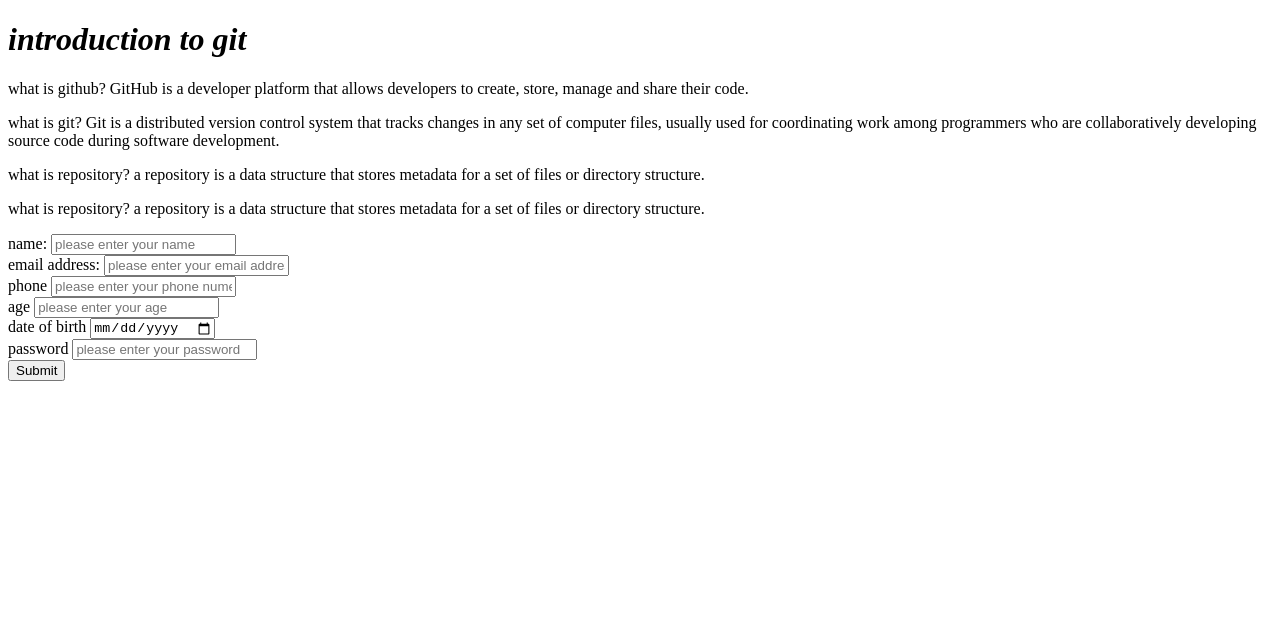
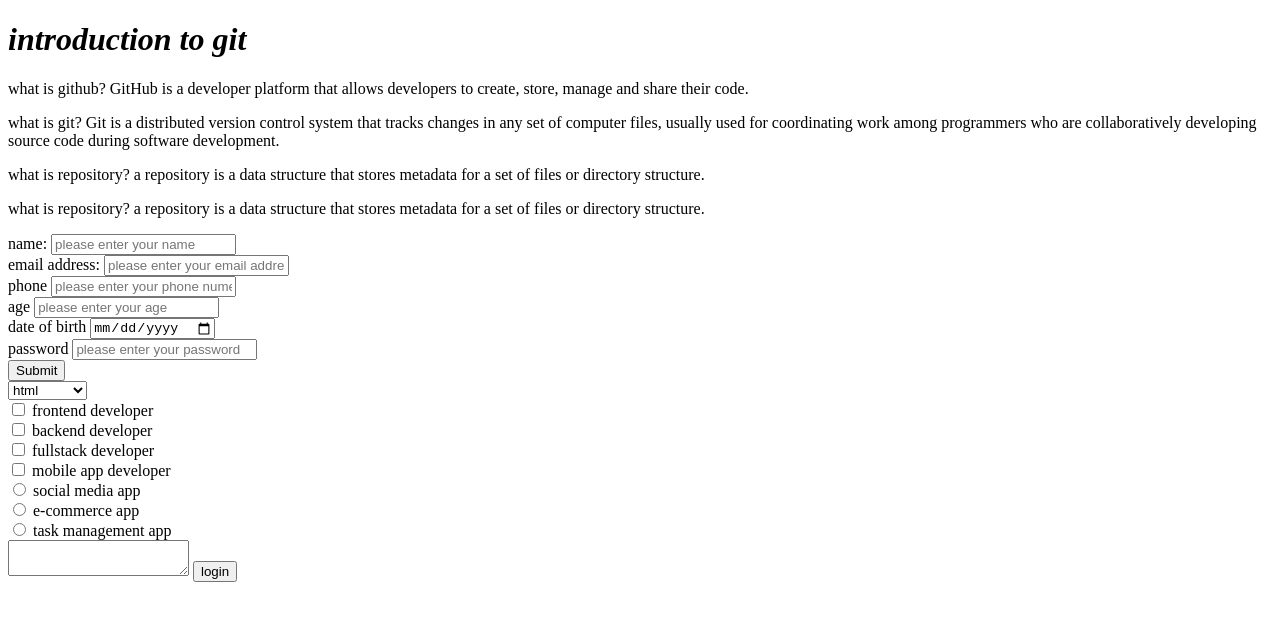
Before and after one commit to ehisitua/head-tags-...intro-to-git-hub, a plain HTML site: page index.html in a window 1280 px wide. Drawn offline with Linux system fonts and the light colour scheme.

Commit message:
form element updated

```diff
--- a/index.html
+++ b/index.html
@@ -38,6 +38,45 @@
 
 </form>
 
+<form action="">
+    <select name="" id="">
+        <option value="">html</option>
+        <option value="">css</option>
+        <option value="">javascript</option>
+        <option value="">database</option>
+    </select>
+
+    <div>
+        <input type="checkbox">
+        <label for="">frontend developer</label><br>
+
+        <input type="checkbox">
+        <label for="">backend developer</label><br>
+
+        <input type="checkbox">
+        <label for="">fullstack developer</label><br>
+
+        <input type="checkbox">
+        <label for="">mobile app developer</label>
+    </div>
+
+    <div>
+        <input type="radio">
+        <label for="">social media app</label><br>
+
+        <input type="radio">
+        <label for="">e-commerce app</label> <br>
+
+        <input type="radio">
+        <label for="">task management app</label> <br>
+
+
+
+    </div>
+
+    <textarea name="" id=""></textarea>
+    <button>login</button>
+</form>
 
 
 
```
